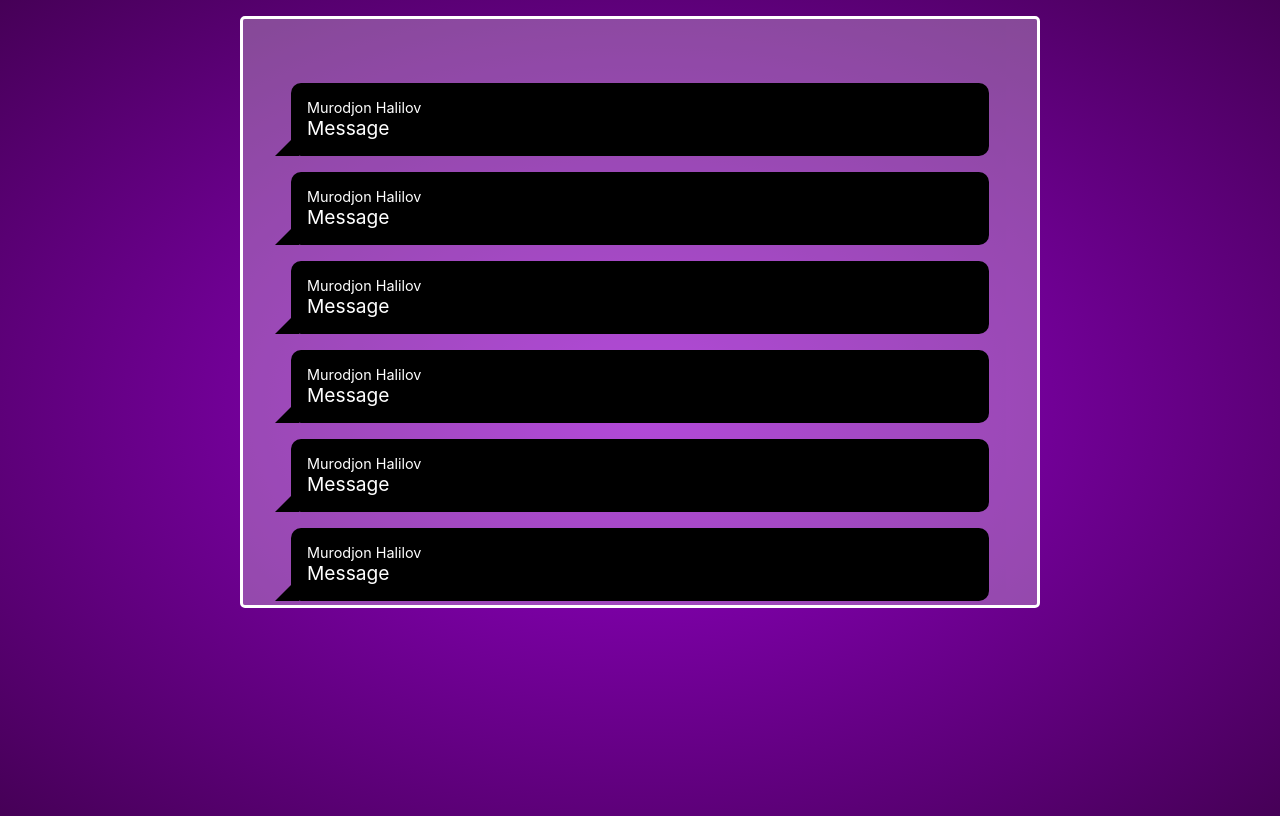
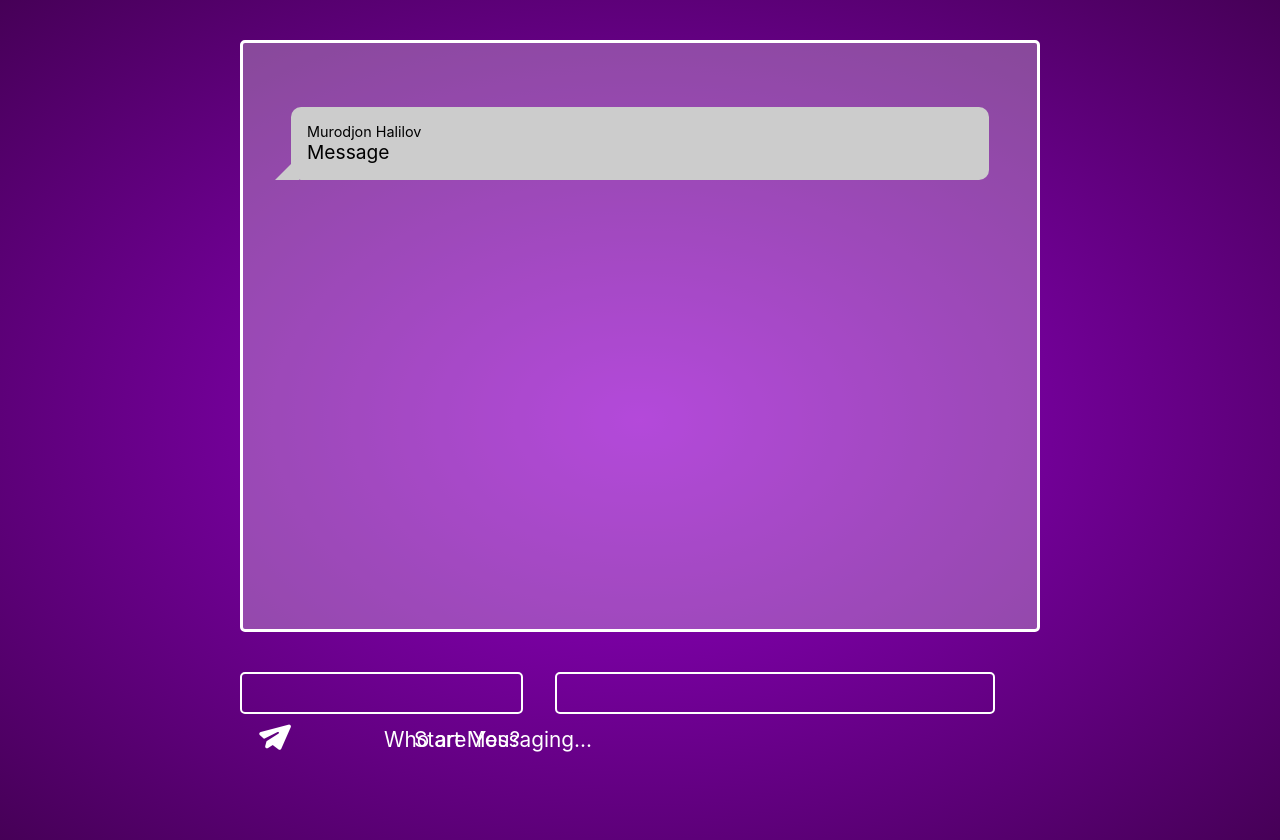
Before and after one commit to Murodjon-Halilov/social-media, a React (Create React App) app: page / in a window 1280 px wide. Before the commit the page ends 816 px from the top, so only its background shows below. Built offline with nearby package versions, Linux system fonts and the light colour scheme.

Commit message:
Finishing Front-End Styles

```diff
--- a/public/index.html
+++ b/public/index.html
@@ -9,6 +9,7 @@
       name="description"
       content="Web site created using create-react-app"
     />
+    <link rel="stylesheet" href="https://cdnjs.cloudflare.com/ajax/libs/font-awesome/6.4.0/css/all.min.css" integrity="sha512-iecdLmaskl7CVkqkXNQ/ZH/XLlvWZOJyj7Yy7tcenmpD1ypASozpmT/E0iPtmFIB46ZmdtAc9eNBvH0H/ZpiBw==" crossorigin="anonymous" referrerpolicy="no-referrer" />
     <link rel="apple-touch-icon" href="%PUBLIC_URL%/logo192.png" />
     <!--
       manifest.json provides metadata used when your web app is installed on a
--- /dev/null
+++ b/src/input-box/InputAuth.jsx
@@ -0,0 +1,12 @@
+import { AuthInput, AuthLabel } from './InputAuth.style'
+
+const InputAuth = () => {
+  return (
+    <>
+       <AuthInput type="text" name="" id="" />
+       <AuthLabel>Who are You?</AuthLabel>
+    </>
+  )
+}
+
+export default InputAuth
--- /dev/null
+++ b/src/input-box/InputAuth.style.jsx
@@ -0,0 +1,28 @@
+import { styled } from "styled-components";
+
+export const AuthLabel = styled.label`
+  font-size: 1.3rem;
+  color: #fff;
+  transition: all 0.3s ease-in-out;
+
+  position: absolute;
+  left: 24rem;
+  bottom: 3rem;
+  z-index: -1;
+`;
+
+export const AuthInput = styled.input`
+  outline: none;
+  border: 2px solid #fff;
+  padding: 0.5rem 1rem;
+  border-radius: 5px;
+  background: transparent;
+  font-size: 1.2rem;
+  color: white;
+
+  &:focus + ${AuthLabel} {
+    bottom: 5.5rem;
+    left: 23rem;
+    font-size: 1rem;
+  }
+`;
--- /dev/null
+++ b/src/input-box/InputMessage.jsx
@@ -0,0 +1,12 @@
+import { InputMessageUser, MessageLabel } from "./InputMessage.style";
+
+const InputMessage = () => {
+  return (
+    <>
+      <InputMessageUser type="text" name="" id="" />
+      <MessageLabel>Start Messaging...</MessageLabel>
+    </>
+  );
+};
+
+export default InputMessage;
--- /dev/null
+++ b/src/input-box/InputMessage.style.jsx
@@ -0,0 +1,31 @@
+import { styled } from "styled-components";
+
+export const MessageLabel = styled.label`
+    font-size: 1.3rem;
+    color: #fff;
+    transition: all .3s ease-in-out;
+
+    position: absolute;
+    right: 43rem;
+    bottom: 3rem;
+
+    z-index: -1;
+`
+
+export const InputMessageUser = styled.input`
+  width: 27.5rem;
+  outline: none;
+  border: 2px solid #fff;
+  padding: 0.5rem 1rem;
+  border-radius: 5px;
+  background: transparent;
+  font-size: 1.2rem;
+  color: white;
+  margin-left: 2rem;
+
+  &:focus + ${MessageLabel} {
+    right: 46.5rem;
+    bottom: 5.5rem;
+    font-size: 1rem;
+  }
+`;
--- a/src/msg-box/MessageBox.jsx
+++ b/src/msg-box/MessageBox.jsx
@@ -1,45 +1,25 @@
-import Message from '../msg/Message'
-import { MessageBoxContainer } from './MessageBox.style'
+import InputAuth from "../input-box/InputAuth";
+import InputMessage from "../input-box/InputMessage";
+import Message from "../msg/Message";
+import { InputsBox, MessageBoxContainer, Button, IconSend } from "./MessageBox.style";
 
 const MessageBox = () => {
   return (
-    <MessageBoxContainer>
+    <>
+      <MessageBoxContainer>
         <Message />
-        <Message />
-        <Message />
-        <Message />
-        <Message />
-        <Message />
-        <Message />
-        <Message />
-        <Message />
-        <Message />
-        <Message />
-        <Message />
-        <Message />
-        <Message />
-        <Message />
-        <Message />
-        <Message />
-        <Message />
-        <Message />
-        <Message />
-        <Message />
-        <Message />
-        <Message />
-        <Message />
-        <Message />
-        <Message />
-        <Message />
-        <Message />
-        <Message />
-        <Message />
-        <Message />
-        <Message />
-        <Message />
-        <Message />
-    </MessageBoxContainer>
-  )
-}
+      </MessageBoxContainer>
+      <InputsBox>
+          <form action="">
+            <InputAuth />
+            <InputMessage />
+            <Button type="submit">
+              <IconSend className="fa fa-paper-plane"></IconSend>
+            </Button>
+          </form>
+      </InputsBox>
+    </>
+  );
+};
 
-export default MessageBox
+export default MessageBox;
--- a/src/msg-box/MessageBox.style.jsx
+++ b/src/msg-box/MessageBox.style.jsx
@@ -7,11 +7,32 @@ export const MessageBoxContainer = styled.div`
   border-radius: 5px;
   overflow-x: hidden;
   overflow-y: scroll;
-    margin: 1rem auto;
+  margin: 2.5rem auto !important;
   padding: 3rem;
   background: #ffffff49;
 
   &::-webkit-scrollbar {
     display: none;
   }
+`;
+
+export const InputsBox = styled.div`
+  width: 50rem;
+  display: flex;
+  margin: 10px auto;
+  justify-content: space-between;
+`;
+
+export const Button = styled.button`
+    border: none;
+    outline: none;
+    background: transparent;
 `
+
+export const IconSend = styled.i`
+    font-size: 1.8rem;
+    color: #fff;
+    transform: rotate(15deg);
+    margin: .5rem 0 0 1.2rem;
+    cursor: pointer;
+`
--- a/src/msg/Message.style.jsx
+++ b/src/msg/Message.style.jsx
@@ -3,8 +3,8 @@ import { styled } from "styled-components";
 export const MessageBox = styled.div`
     /* width: 90%; */
     /* display: inline-block; */
-    background: #000;
-    color: #fff;
+    background: #ccc;
+    color: #000;
     padding: 1rem;
     font-size: 1.2rem;
     border-radius: 10px;
@@ -15,7 +15,7 @@ export const MessageBox = styled.div`
         content: '';
         width: 1.5rem;
         height: 1.5rem;
-        background: #000;
+        background: #ccc;
         clip-path: polygon(100% 0, 0% 100%, 100% 100%);
 
         position: absolute;
@@ -26,6 +26,6 @@ export const MessageBox = styled.div`
 
 export const AutherName = styled.p`
     font-size: .9rem;
-    color: #fff;
+    color: #000;
     cursor: pointer;
 `
```
Also changed, not shown: src/input-box/Input.jsx (deleted), src/input-box/Input.style.jsx (deleted). Lines whose indentation alone changed are shown as unchanged.
